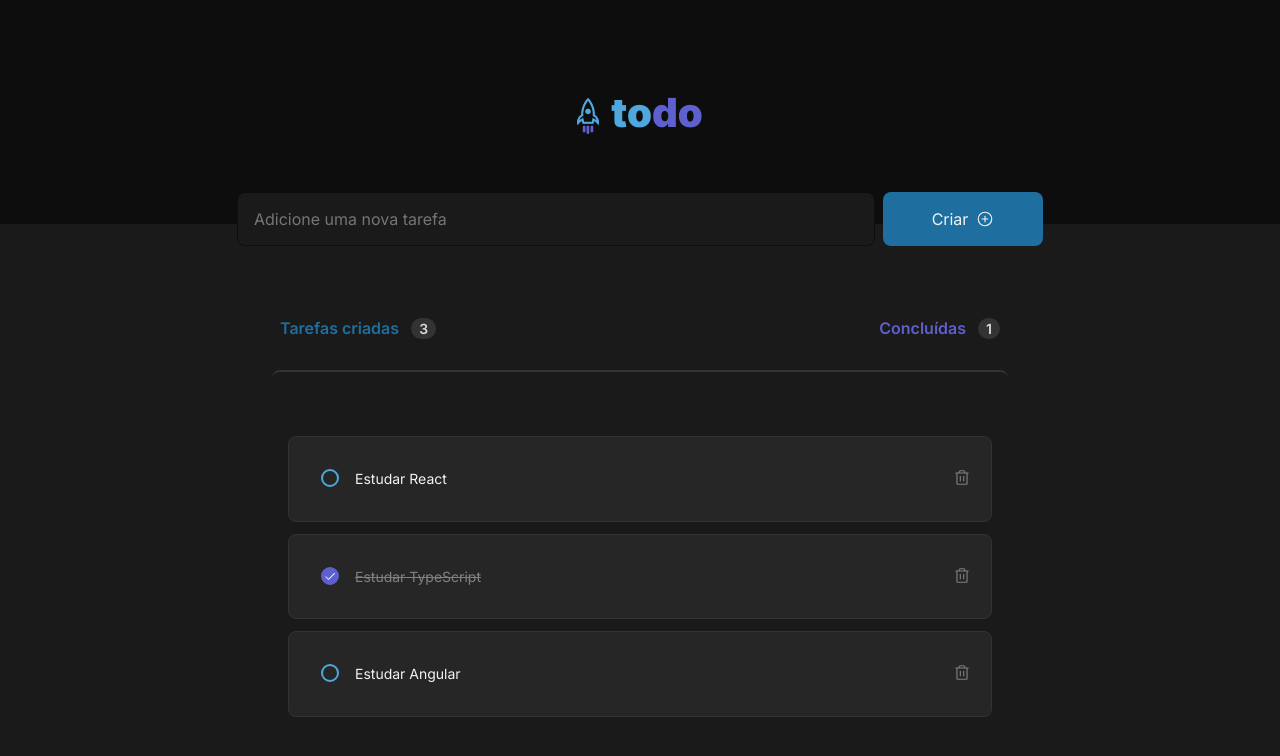
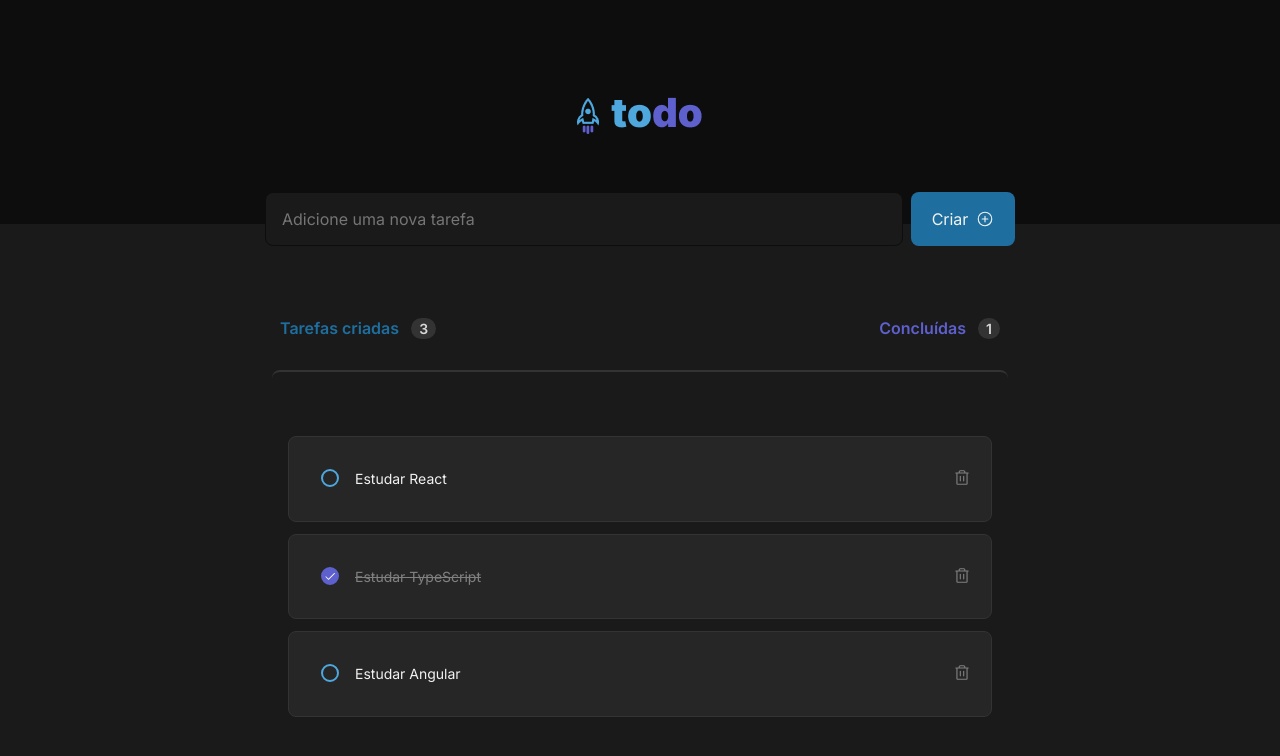
Before and after one commit to tha-lias/todoList-react, a React (Vite) app: page / in a window 1280 px wide. Shown: the top 756 px of the page. Built offline with nearby package versions, Linux system fonts and the light colour scheme.

Commit message:
Fix: width do botão de criar

```diff
--- a/src/components/TaskInput/TaskInput.module.css
+++ b/src/components/TaskInput/TaskInput.module.css
@@ -33,7 +33,7 @@
 
   transition: background-color 0.1s;
   width: 100%;
-  max-width: 10rem;
+  max-width: 6.5rem;
   justify-content: center;
 }
 
```
